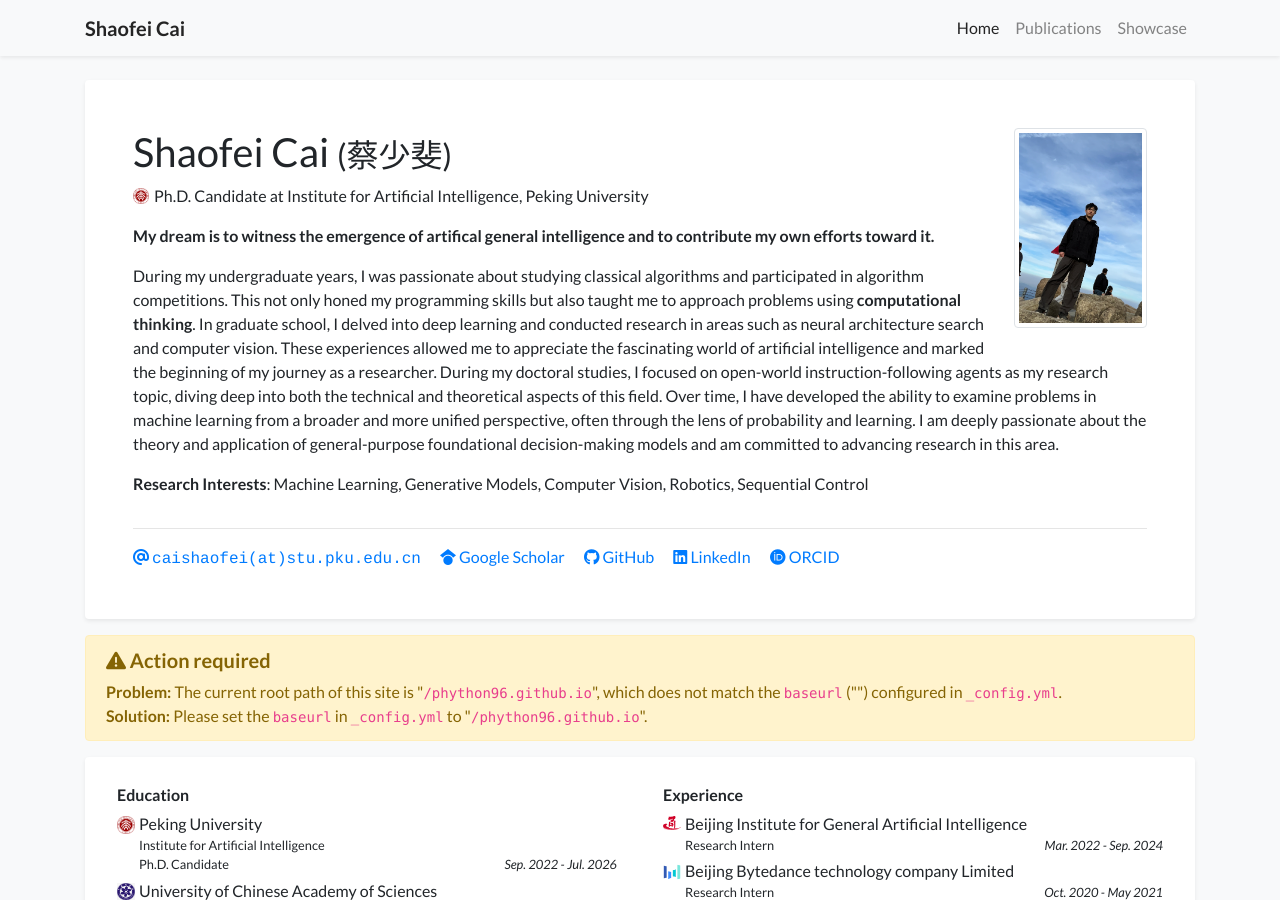
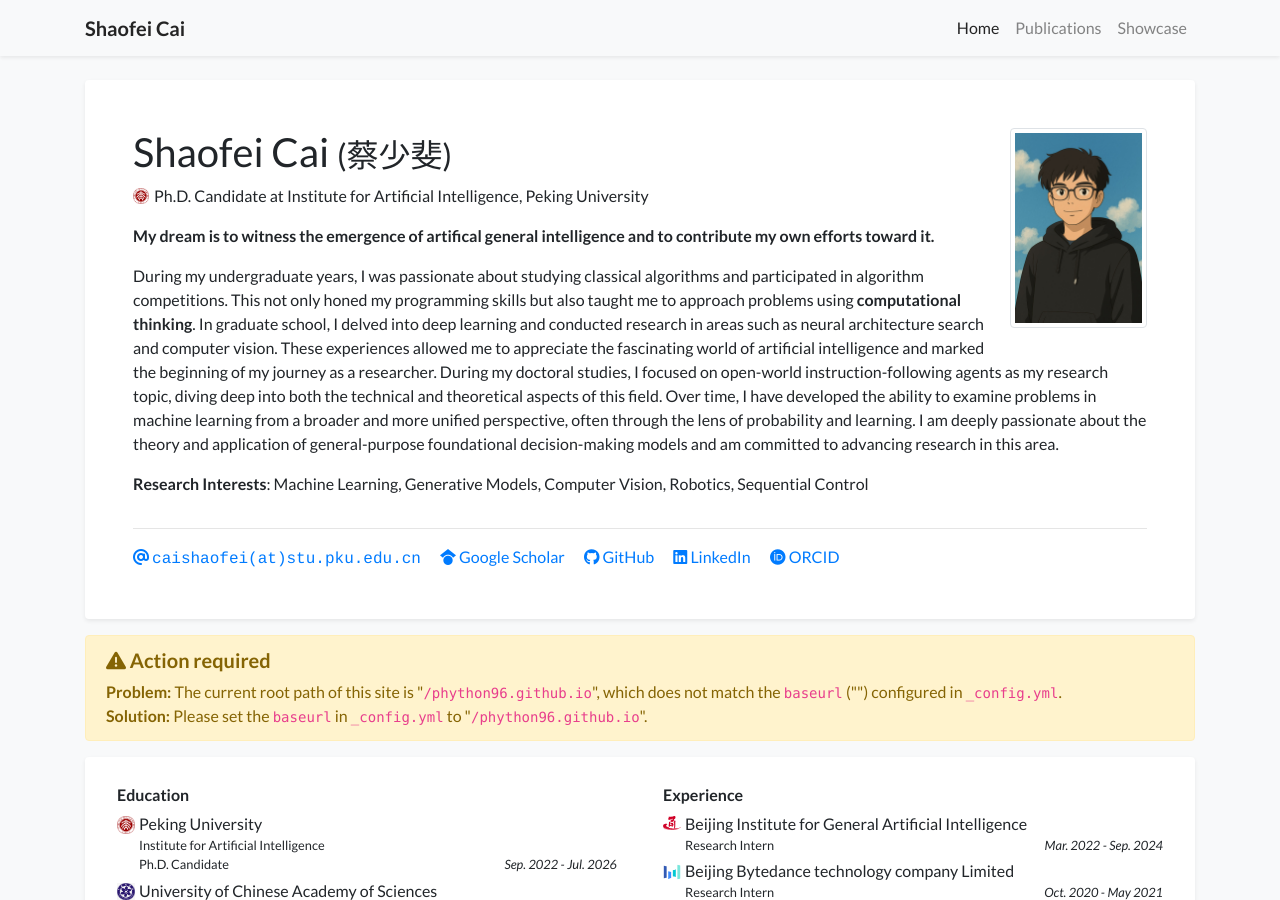
Before and after one commit to phython96/phython96.github.io, a Jekyll site: the page built from index.html, in a window 1280 px wide and 900 px high. Built offline with Jekyll 4.4.1, drawn with Linux system fonts in a browser that asks for light colours; nearby versions of some CDN libraries; a style sheet for code colours, icons or effects is not loaded.

Commit message:
Update profile.yml

```diff
--- a/_data/profile.yml
+++ b/_data/profile.yml
@@ -24,7 +24,7 @@ short_bio: >-
   </p>
   <p><b>Research Interests</b>: Machine Learning, Generative Models, Computer Vision, Robotics, Sequential Control</p>
 
-portrait_url: /assets/images/photos/avatar.png
+portrait_url: /assets/images/photos/jibuli.jpg
 portrait_caption: >-
   Photo by Manja Vitolic on Unsplash (this caption is optional, comment it out to disable).
 
```
